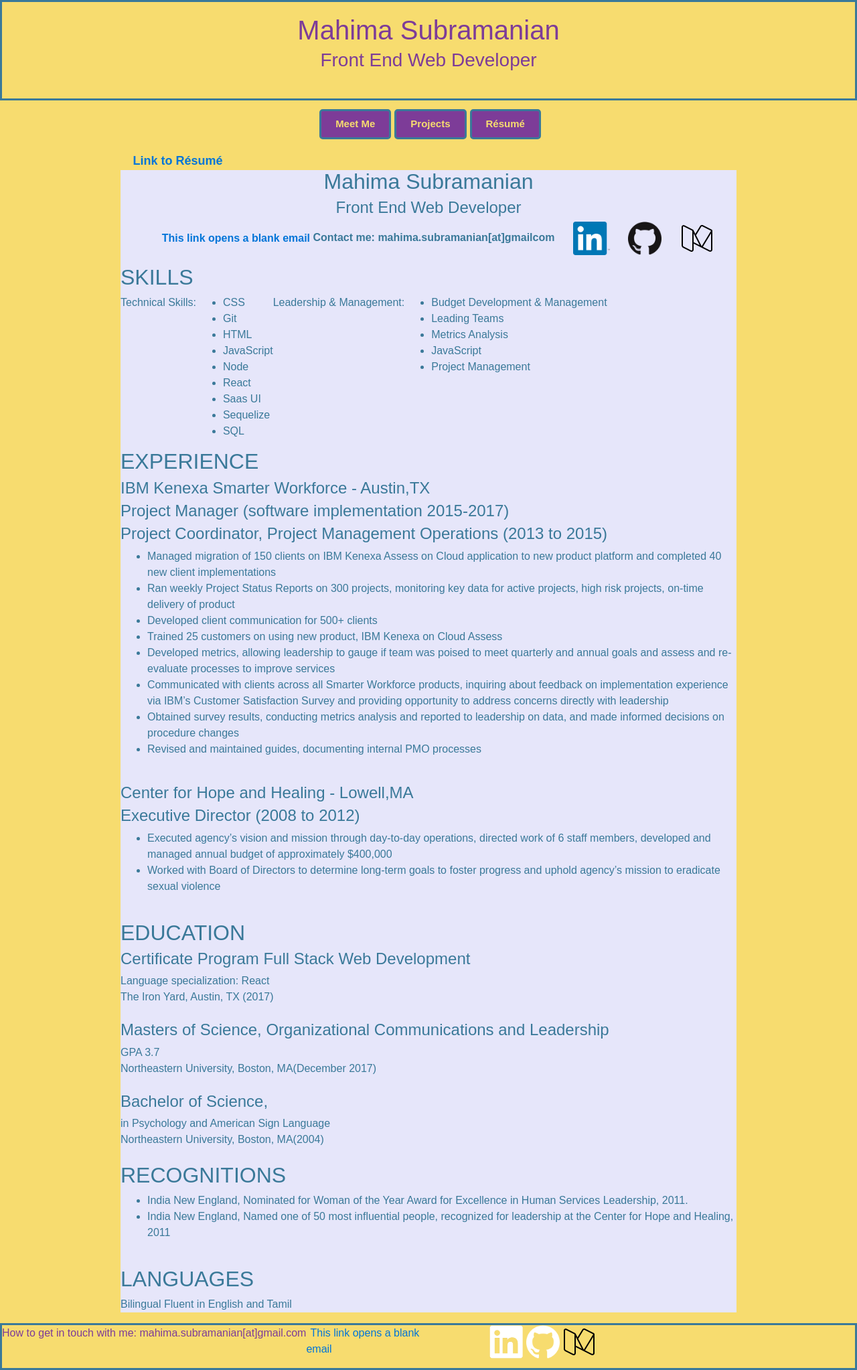
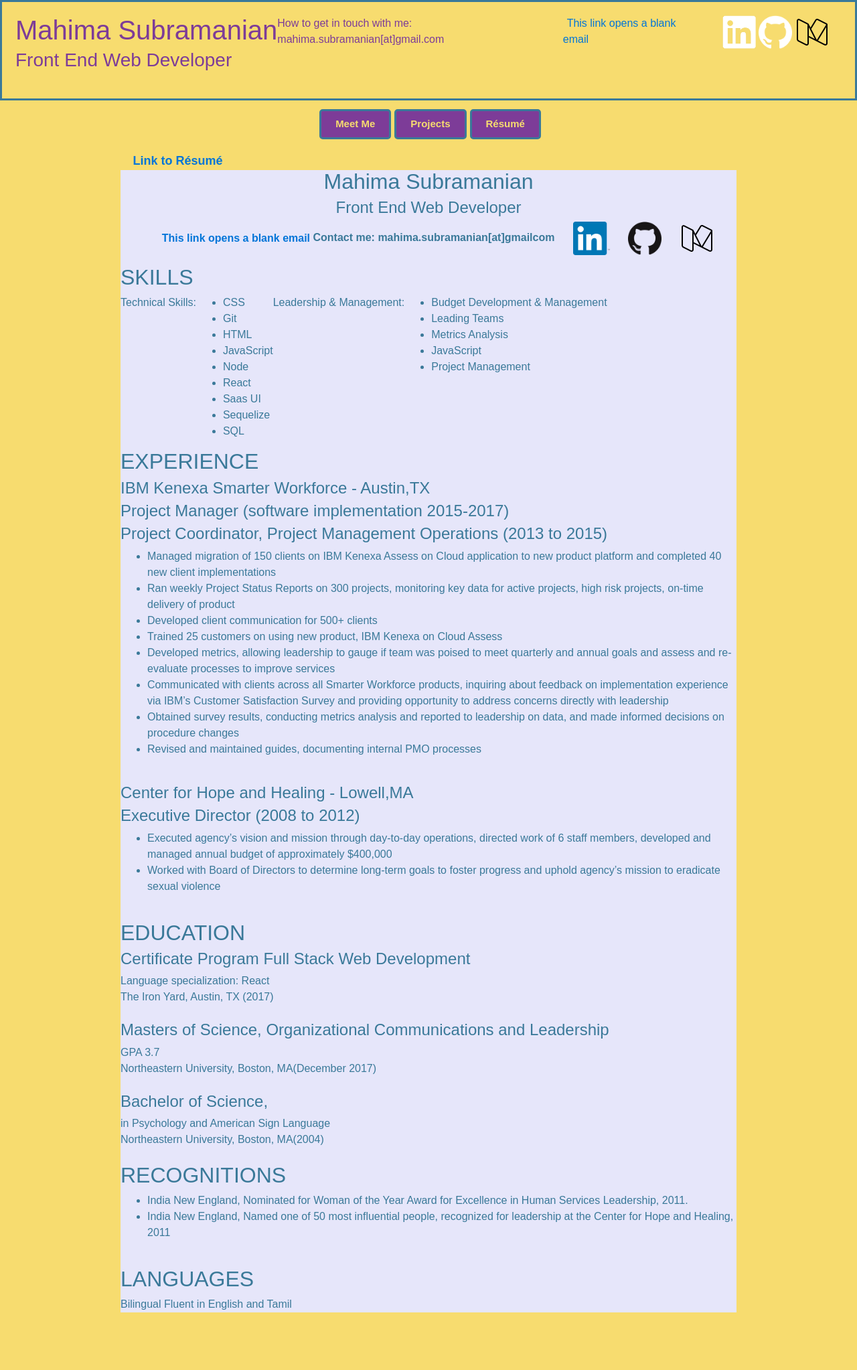
Before and after one commit to Smahima/smahima.github.io, a React (Create React App) app: page /resume in a window 1280 px wide. Shown: the whole page at 67% size. After the commit the page ends 1976 px from the top, so only its background shows below. Built offline with nearby package versions, Linux system fonts and the light colour scheme.

Commit message:
removed footer, moved contact info and icons to header, moved name & title to left

```diff
--- a/src/components/BaseLayout.js
+++ b/src/components/BaseLayout.js
@@ -13,8 +13,25 @@ class BaseLayout extends Component {
       <div className="main">
 
        <div className="header">
+
+       <div className="name">
           <h1> Mahima Subramanian</h1>
           <h3> Front End Web Developer</h3>
+      </div>
+
+        <div className="contact">
+          <div className="email">
+            <p>How to get in touch with me: mahima.subramanian[at]gmail.com</p>
+            <p><a id="emaillink" href="mailto:mahima.subramanian@gmail.com?subject=Ciao Mahima!">This link opens a blank email</a></p>
+          </div>
+
+          <div className="social-media">
+            <a id="linkedin" href="https://www.linkedin.com/in/msubramanian/"><img src={LinkedIn} alt="LinkedIn Icon" height="50px"/> </a>
+            <a id="github" href="https://github.com/Smahima"><img src={GitHub} alt="GitHub Icon" height="50px"/> </a>
+            <a id="medium" href="https://medium.com/@mahimaS"><img src={Medium} alt="Medium" height="50px"/> </a>
+          </div>
+        </div>
+
        </div>
 
         <div className="nav">
@@ -23,22 +40,7 @@ class BaseLayout extends Component {
           <button><NavLink activeClassName="selected" className="nav-link" to="/resume">Résumé</NavLink></button>
         </div>
 
-
         {this.props.children}
-
-        <footer className="contact">
-
-        <div className="email">
-          <p>How to get in touch with me: mahima.subramanian[at]gmail.com</p>
-          <p><a id="emaillink" href="mailto:mahima.subramanian@gmail.com?subject=Ciao Mahima!">This link opens a blank email</a></p>
-        </div>
-
-         <div className="social-media">
-           <a id="linkedin" href="https://www.linkedin.com/in/msubramanian/"><img src={LinkedIn} alt="LinkedIn Icon" height="50px"/> </a>
-           <a id="github" href="https://github.com/Smahima"><img src={GitHub} alt="GitHub Icon" height="50px"/> </a>
-           <a id="medium" href="https://medium.com/@mahimaS"><img src={Medium} alt="Medium" height="50px"/> </a>
-         </div>
-        </footer>
 
       </div>
 
--- a/src/styles/index.css
+++ b/src/styles/index.css
@@ -12,8 +12,9 @@ body {
   padding: 20px;
   color:   #7D3C98;
   margin-bottom: 1%;
-  text-align: center;
   border: 3px solid #3a7999;
+  display: flex;
+  flex-direction: row;
 
 }
 
@@ -58,7 +59,7 @@ a:visited {
   display: flex;
   flex-direction: row;
   align-items:stretch;
-  border: 3px solid #3a7999;
+
 }
 
 .email{
```
